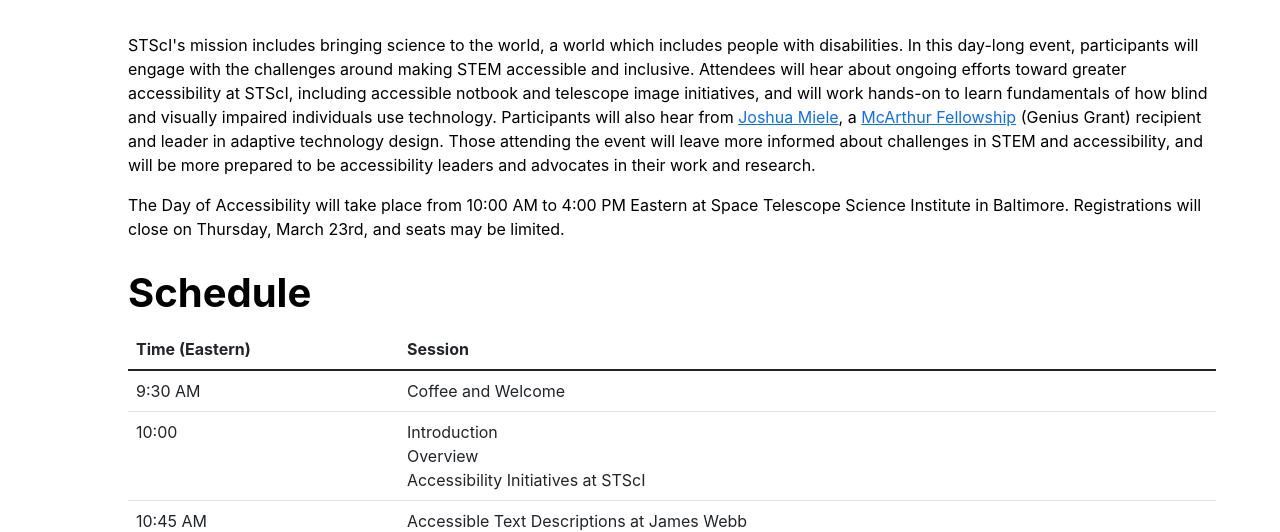
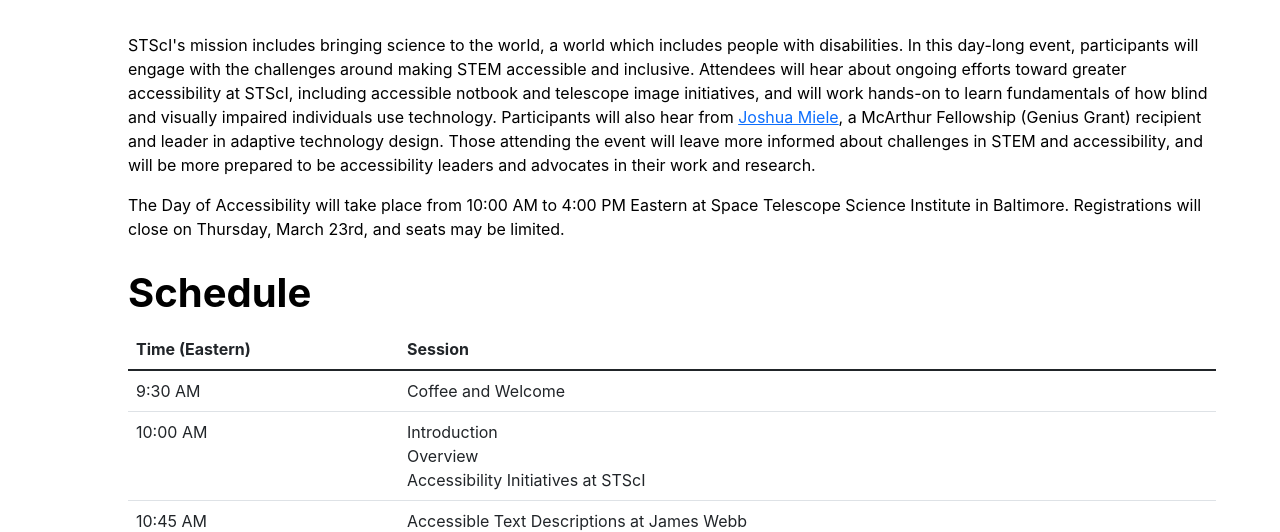
Before and after one commit to Iota-School/nonvisual_data_science_workshops, a Jekyll site: the page built from index.html, in a window 1280 px wide. Shown: the part 455-987 px from the top of the page. Built offline with Jekyll 4.4.1, drawn with Linux system fonts in a browser that asks for light colours.

Commit message:
Small changes

```diff
--- a/index.html
+++ b/index.html
@@ -34,7 +34,7 @@
 
 <section id="description">
 <p>
-  STScI's mission includes bringing science to the world, a world which includes people with disabilities. In this day-long event, participants will engage with the challenges around making STEM accessible and inclusive. Attendees will hear about ongoing efforts toward greater accessibility at STScI, including accessible notbook and telescope image initiatives, and will work hands-on to learn fundamentals of how blind and visually impaired individuals use technology. Participants will also hear from <a href="https://www.macfound.org/fellows/class-of-2021/joshua-miele#searchresults">Joshua Miele</a>, a <a href="https://www.macfound.org/programs/fellows/">McArthur Fellowship</a> (Genius Grant) recipient and leader in adaptive technology design. Those attending the event will leave more informed about challenges in STEM and accessibility, and will be more prepared to be accessibility leaders and advocates in their work and research.
+  STScI's mission includes bringing science to the world, a world which includes people with disabilities. In this day-long event, participants will engage with the challenges around making STEM accessible and inclusive. Attendees will hear about ongoing efforts toward greater accessibility at STScI, including accessible notbook and telescope image initiatives, and will work hands-on to learn fundamentals of how blind and visually impaired individuals use technology. Participants will also hear from <a href="https://www.macfound.org/fellows/class-of-2021/joshua-miele#searchresults">Joshua Miele</a>, a McArthur Fellowship (Genius Grant) recipient and leader in adaptive technology design. Those attending the event will leave more informed about challenges in STEM and accessibility, and will be more prepared to be accessibility leaders and advocates in their work and research.
 </p>
 <p>
   The Day of Accessibility will take place from 10:00 AM to 4:00 PM Eastern at Space Telescope Science Institute in Baltimore. Registrations will close on Thursday, March 23rd, and seats may be limited.
@@ -61,7 +61,7 @@
       <td>Coffee and Welcome</td>
     </tr>
     <tr>
-      <td>10:00</td>
+      <td>10:00 AM</td>
       <td>
 	<ul>
 	  <li>
```
